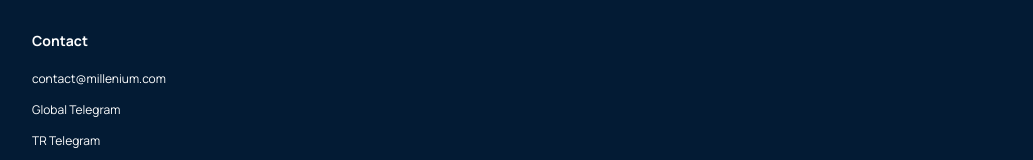
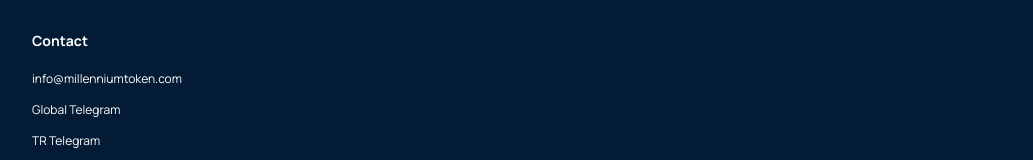
Before and after one commit to milleniumtokendev/millenium-token-website, a React (Create React App) app: page / in a window 1280 px wide. Shown: the part 6014-6174 px from the top of the page, without its empty margins (80-1113 px from the left). Built offline with nearby package versions, Linux system fonts and the light colour scheme.

Commit message:
update email

```diff
--- a/src/sections/footer/Footer.jsx
+++ b/src/sections/footer/Footer.jsx
@@ -50,7 +50,7 @@ const Footer = () => (
       <div className="gpt3__footer-links_div">
         <h4>Contact</h4>
         <p>
-          <a href="email:milleniumtoken@millenium.com" className='footer-link'>contact@millenium.com</a>
+          <a href="email: info@millenniumtoken.com" className='footer-link'>info@millenniumtoken.com</a>
         </p>
         <p>
           <a href="https://t.me/MillenniumtokenEN" className='footer-link'>Global Telegram</a>
```
